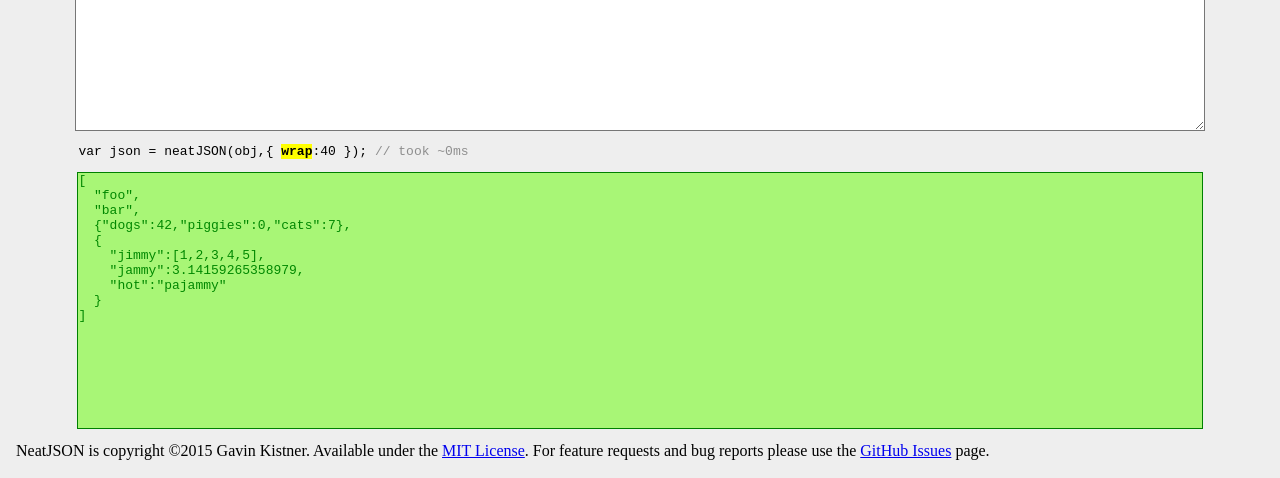
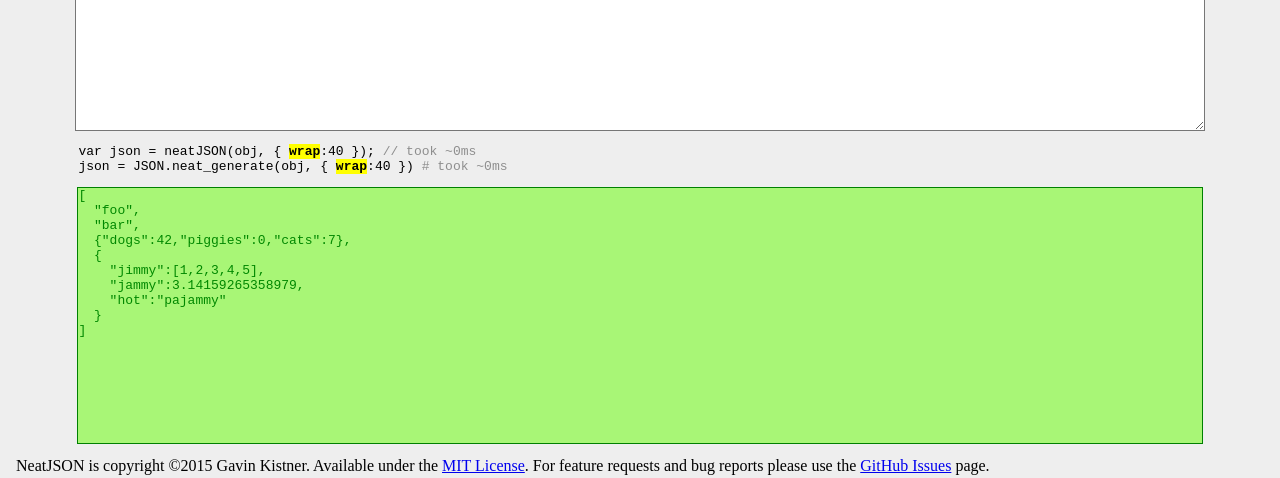
Before and after one commit to Phrogz/NeatJSON, a plain HTML site: page javascript/neatjson.html in a window 1280 px wide. Shown: the part 322-800 px from the top of the page. Drawn offline with Linux system fonts and the light colour scheme.

Commit message:
also expose the ruby version of the options

```diff
--- a/javascript/neatjson.html
+++ b/javascript/neatjson.html
@@ -96,7 +96,9 @@
 			else{
 				var parts=[];
 				for (var k in opts) parts.push('<b>'+k+'<\/b>:'+JSON.stringify(opts[k]));
-				commandText = "neatJSON(obj,{ "+parts.join(', ')+" })";
+				optionsString = "{ "+parts.join(', ')+" })"
+				commandText = "neatJSON(obj, " + optionsString;
+				commandTextRuby = "JSON.neat_generate(obj, "+ optionsString.replace( /([a-z])([A-Z0-9])/g, "$1_$2").toLowerCase();
 			}
 			if (commandText==lastCommand && inp.value==lastInput) return;
 			lastCommand = commandText;
@@ -107,7 +109,9 @@
 			out.innerHTML = neatJSON(obj,opts).replace(/&/g,'&amp;').replace(/</g,'&lt;').replace(/>/g,'&gt;');
 			var elapsed = new Date-start;
 			console.log(commandText.replace(/<\/?b>/g,'')+" took "+elapsed+"ms");
-			code.innerHTML = "var json = "+commandText+"; <i>// took ~"+elapsed+"ms<\/i>";
+
+			code.innerHTML = "var json = "+commandText+"; <i>// took ~"+elapsed+"ms<\/i>" +
+					         "<br/>json = " + commandTextRuby + " <i># took ~"+elapsed+"ms<\/i>";
 		}catch(e){
 			out.innerHTML = e;
 		}
```
